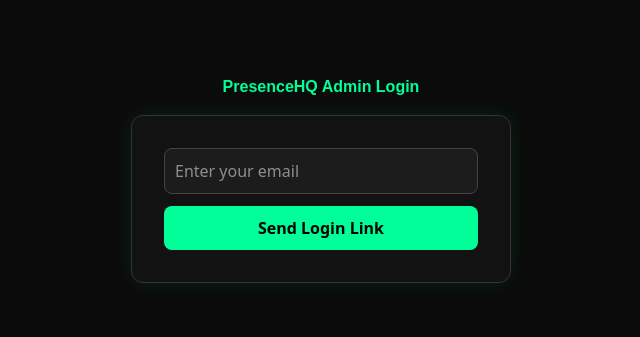
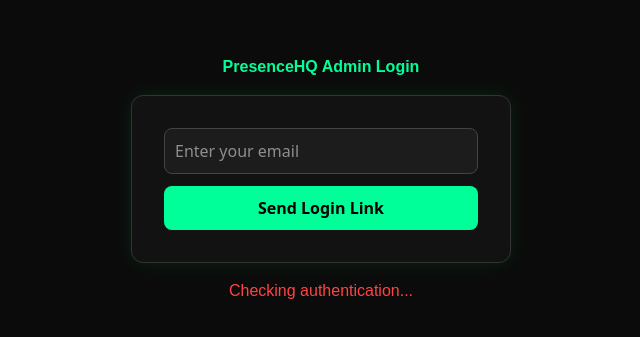
Before and after one commit to presencehq-works/presencehq-app-wp, a Next.js app: page /admin/login in a window 1280 px wide. Shown: the part 221-558 px from the top of the page, without its empty margins (319-959 px from the left). Built offline with nearby package versions, Linux system fonts and the light colour scheme; no server answers.

Commit message:
🧩 Prevent double redirect race in Firebase login

```diff
--- a/app/admin/login/page.js
+++ b/app/admin/login/page.js
@@ -1,57 +1,75 @@
 'use client';
 import { useState, useEffect, useRef } from 'react';
+import { useRouter } from 'next/navigation';
 import {
-  sendSignInLinkToEmail,
+  onAuthStateChanged,
   isSignInWithEmailLink,
   signInWithEmailLink,
-  onAuthStateChanged,
+  sendSignInLinkToEmail,
 } from 'firebase/auth';
-import { useRouter } from 'next/navigation';
 import { auth } from '@/lib/firebaseClient';
 
 export default function LoginPage() {
   const router = useRouter();
+
   const [email, setEmail] = useState('');
-  const [status, setStatus] = useState('');
+  const [status, setStatus] = useState('Checking authentication...');
   const [redirecting, setRedirecting] = useState(false);
+  const [linkVerificationComplete, setLinkVerificationComplete] = useState(false);
   const hasRedirected = useRef(false);
 
-  // ✅ Handle persistent user session (without infinite loop)
+  // 🔹 Handle existing logged-in users (only redirects if not from link)
   useEffect(() => {
     const unsubscribe = onAuthStateChanged(auth, (user) => {
-      if (user && !hasRedirected.current && !redirecting) {
+      if (user && !redirecting && !hasRedirected.current) {
+        if (linkVerificationComplete) {
+          // Let link verification handle its own redirect
+          setStatus(`✅ Logged in as ${user.email} (link verified handled redirect)`);
+          return;
+        }
+
         hasRedirected.current = true;
         setRedirecting(true);
         setStatus(`✅ Logged in as ${user.email} — redirecting...`);
-        setTimeout(() => {
-          router.push('/admin/client-submissions');
-        }, 1000); // small buffer so router push completes cleanly
+        setTimeout(() => router.replace('/admin/client-submissions'), 100);
       }
     });
+
     return () => unsubscribe();
-  }, [router, redirecting]);
+  }, [router, redirecting, linkVerificationComplete]);
 
-  // ✅ Handle sign-in link
+  // 🔹 Handle sign-in via email link
   useEffect(() => {
     if (isSignInWithEmailLink(auth, window.location.href)) {
       let storedEmail = window.localStorage.getItem('emailForSignIn');
       if (!storedEmail) storedEmail = window.prompt('Confirm your email address');
+      if (!storedEmail) {
+        setStatus('❌ Sign-in failed: Email required.');
+        return;
+      }
+
+      setStatus('⏳ Verifying sign-in link...');
       signInWithEmailLink(auth, storedEmail, window.location.href)
         .then(() => {
           window.localStorage.removeItem('emailForSignIn');
+          setLinkVerificationComplete(true);
+          hasRedirected.current = true;
+          setRedirecting(true);
           setStatus('✅ Sign-in link verified — redirecting...');
-          setTimeout(() => {
-            router.push('/admin/client-submissions');
-          }, 1000);
+          setTimeout(() => router.replace('/admin/client-submissions'), 500);
         })
         .catch((error) => {
           console.error('❌ Sign-in failed:', error);
           setStatus(`❌ Sign-in failed: ${error.message}`);
+          router.replace('/admin/login');
         });
+    } else {
+      // Clear stale email if not in link flow
+      window.localStorage.removeItem('emailForSignIn');
     }
   }, [router]);
 
-  // ✅ Send login link
+  // 🔹 Send the login link
   const handleSendLink = async (e) => {
     e.preventDefault();
     try {
@@ -68,6 +86,7 @@
     }
   };
 
+  // 🔹 UI
   return (
     <div
       style={{
```
